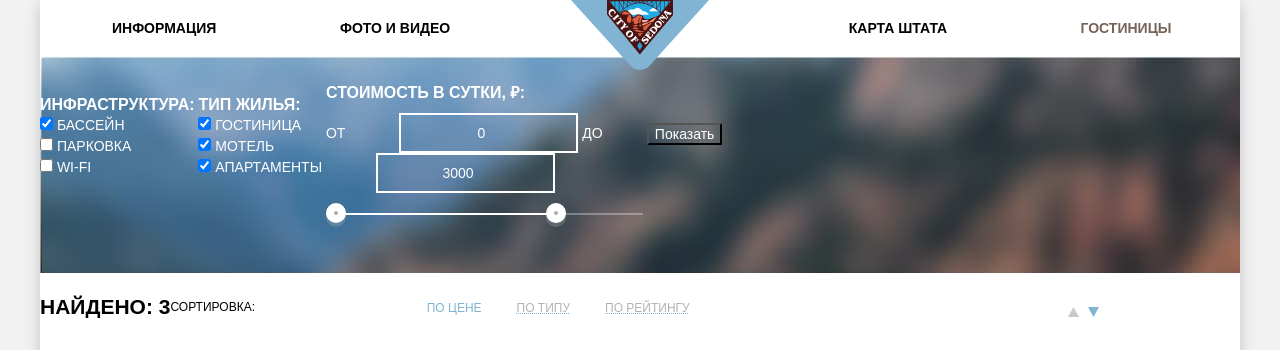
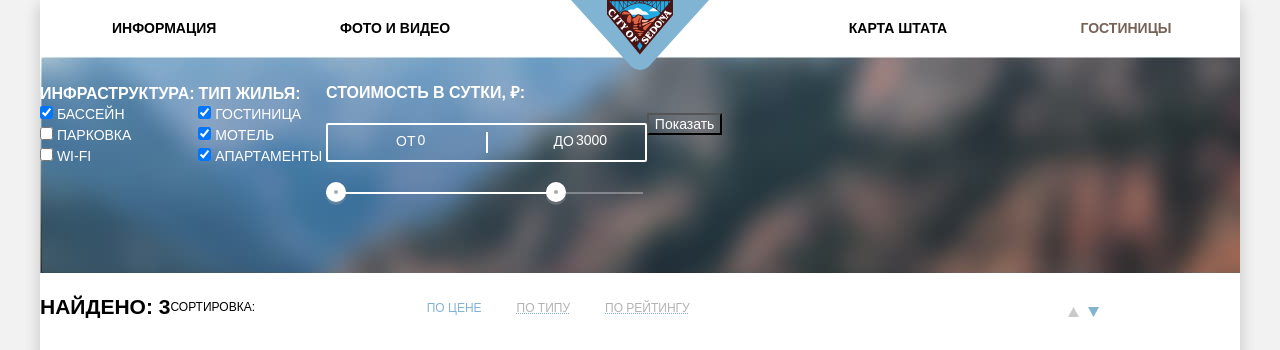
Before and after one commit to ikisel/1734435-sedona-31, a plain HTML site: page catalog.html in a window 1280 px wide. Shown: the top 350 px of the page. Drawn offline with Linux system fonts and the light colour scheme.

Commit message:
каталог

```diff
--- a/catalog.html
+++ b/catalog.html
@@ -71,20 +71,20 @@
             </ul>
           </fieldset>
           <fieldset class="filter-price">
-            <legend class="fieldset-title">Стоимость в сутки, ₽:</legend>
+            <legend class="fieldset-title">Стоимость в сутки, &#8381;:</legend>
             <div class="range-filter">
               <div class="price-controls">
-                <label class="services-list-item-description" for="price-min">От</label>
+                <label class="services-list-item-description price-value" for="price-min">От</label>
                 <input type="number" name="price-min" id="price-min" value="0" min="0" max="100000" step="1">
-                <label class="services-list-item-description" for="price-max">До</label>
+                <label class="services-list-item-description price-value" for="price-max">До</label>
                 <input type="number" name="price-max" id="price-max" value="3000" min="0" max="100000" step="1">
               </div>
               <div class="range-controls">
                 <div class="scale">
                   <div class="bar"></div>
                 </div>
-                <div class="toggle toggle-min"></div>
-                <div class="toggle toggle-max"></div>
+                <div class="toggle toggle-min" tabindex="0"></div>
+                <div class="toggle toggle-max" tabindex="0"></div>
               </div>
             </div>
           </fieldset>
--- a/css/style.css
+++ b/css/style.css
@@ -776,7 +776,48 @@
 }
 
 .price-controls {
-  margin-bottom: 20px;
+  position: relative;
+  display: flex;
+  width: 317px;
+  border: 2px solid var(--basic-white);
+  border-radius: 2px;
+  margin-bottom: 30px;
+}
+
+.price-controls::after {
+  content: "";
+  position: absolute;
+  top: 7px;
+  bottom: 7px;
+  left: 50%;
+  width: 2px;
+  margin-right: 1px;
+  background-color: var(--basic-white);
+}
+
+.price-value {
+  width: 50%;
+  text-align: end;
+  padding-top: 6px;
+  padding-bottom: 8px;
+}
+
+.price-controls input {
+  max-width: 83px;
+  padding-top: 4px;
+  padding-bottom: 8px;
+  appearance: textfield;
+  text-align: start;
+  border: none;
+}
+
+.price-controls input::-webkit-outer-spin-button,
+.price-controls input::-webkit-inner-spin-button {
+  appearance: none;
+}
+
+.filter-price .fieldset-title {
+  margin-bottom: 10px;
 }
 
 .fieldset-title {
@@ -803,7 +844,6 @@
 }
 
 .services-list-item-description {
-  text-align: center;
   color: var(--basic-white);
 }
 
@@ -832,20 +872,24 @@
   border: 8px solid var(--basic-white);
   background-color: var(--special-light-grey);
   border-radius: 50%;
-  box-shadow: 0 4px 0 0 var(--neutral-light-grey);
+  box-shadow: 0 3px 0 0 var(--neutral-light-grey);
+}
+
+.range-controls .toggle:hover,
+.range-controls .toggle:focus {
+  transform: scale(1.2);
+  transition: 0.2s color ease;
+  cursor: grab;
+}
+
+.range-controls .toggle:active {
+  cursor: grabbing;
 }
 
 .range-controls .toggle-max {
   left: 220px;
 }
 
-.price-controls input {
-  width: 155px;
-  padding: 10px;
-  margin-left: 50px;
-  text-align: center;
-  border: 2px solid var(--basic-white);
-}
 
 
 
```
